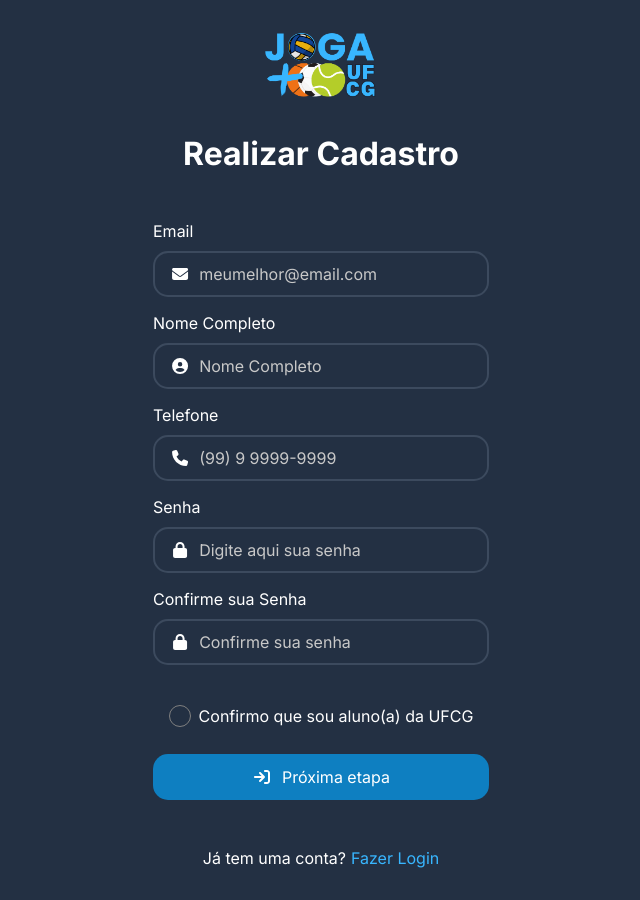
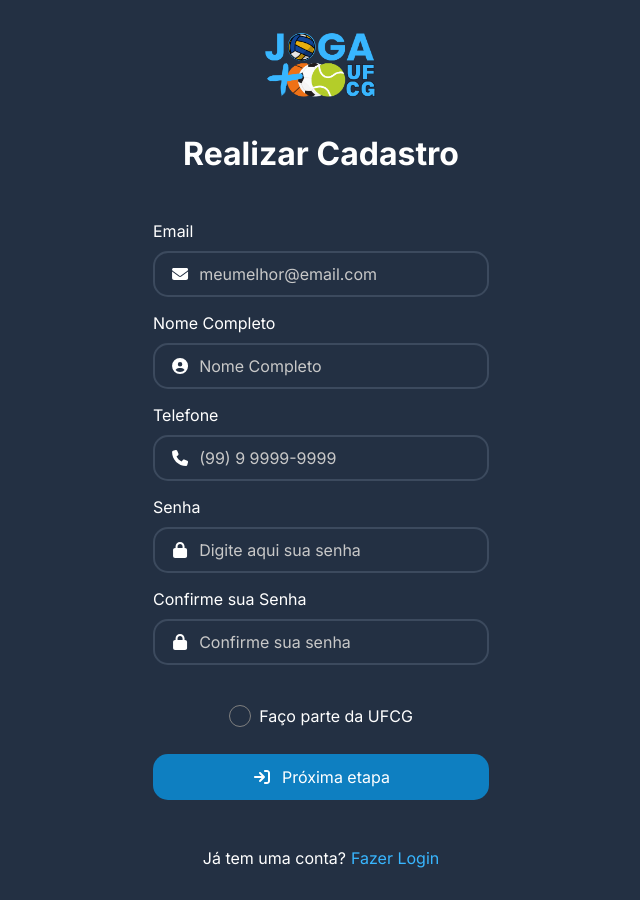
Before and after one commit to jogamais-ufcg/frontend, a Next.js app: page /cadastrar in a window 1280 px wide. Shown: the whole page, without its empty margins (319-959 px from the left). Built offline with nearby package versions, Linux system fonts and the light colour scheme.

Commit message:
fix: checkbox name

```diff
--- a/pages/cadastrar/index.tsx
+++ b/pages/cadastrar/index.tsx
@@ -69,7 +69,7 @@ export default function Register() {
 
       <div className={styles.confirmAluno}>
         <input type="checkbox" id="checkbox-1"></input>
-        <label htmlFor="checkbox-1">Confirmo que sou aluno(a) da UFCG</label>
+        <label htmlFor="checkbox-1">Faço parte da UFCG</label>
       </div>
 
       <div className={styles.button}>
```
